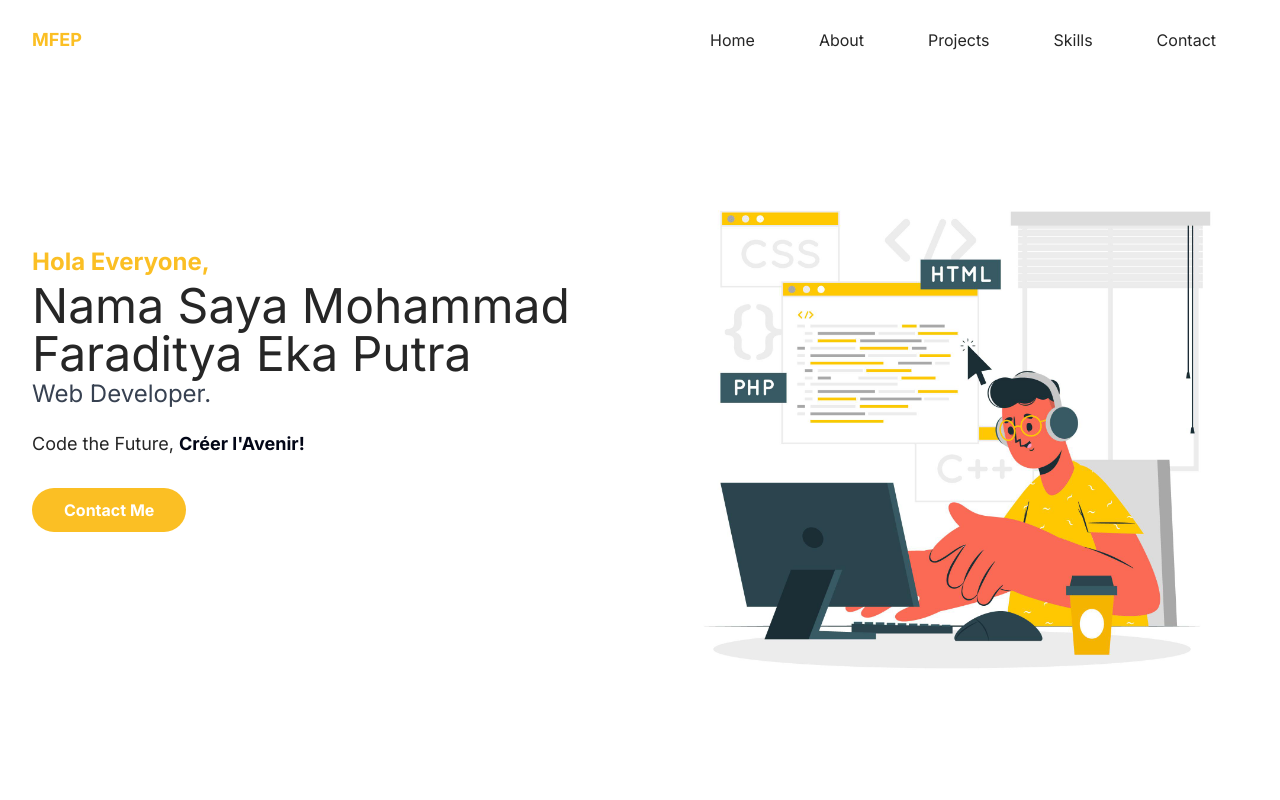
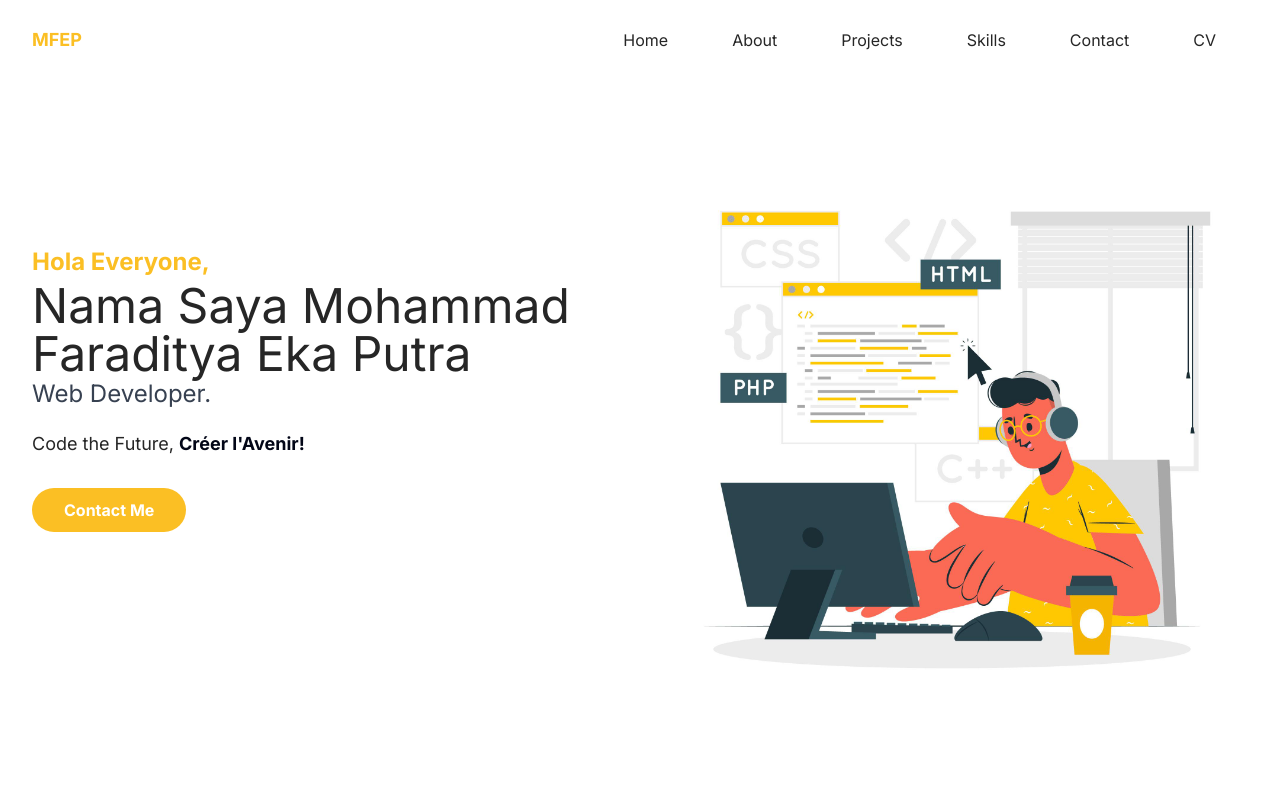
Before and after one commit to MohammadFaraditya/porto, a website: page index.html in a window 1280 px wide. Shown: the top 800 px of the page. Drawn offline with nearby package versions, Linux system fonts and the light colour scheme.

Commit message:
nambah-cv

```diff
--- a/index.html
+++ b/index.html
@@ -62,6 +62,11 @@
                             <li class="group">
                                 <a href="#contact" class="text-base text-dark
                                 py-2 mx-8 flex group-hover:text-primary">Contact</a>
+                            </li>
+                            <li class="group">
+                                <a href="https://storage.googleapis.com/m-faraditya-ep-com/porto-main/CV-M-Faraditya.pdf"
+                                    target="_blank" class="text-base text-dark
+                                py-2 mx-8 flex group-hover:text-primary">CV</a>
                             </li>
                         </ul>
                     </nav>
@@ -325,8 +330,11 @@
                 <div class="mb-12 w-full px-4 font-medium text-slate-300 items-center">
                     <h3 class="mb-2 text-2xl font-bold">Email</h3>
                     <p>mohammadfaraditya@gmail.com</p>
+                    <a href="https://storage.googleapis.com/m-faraditya-ep-com/porto-main/CV-M-Faraditya.pdf"
+                        class="mt-10">Curriculum Vitae</a>
                     <p>Jl. Pulo Harapan Indah</p>
                     <p>Jakarta Barat</p>
+
                 </div>
 
 
```
